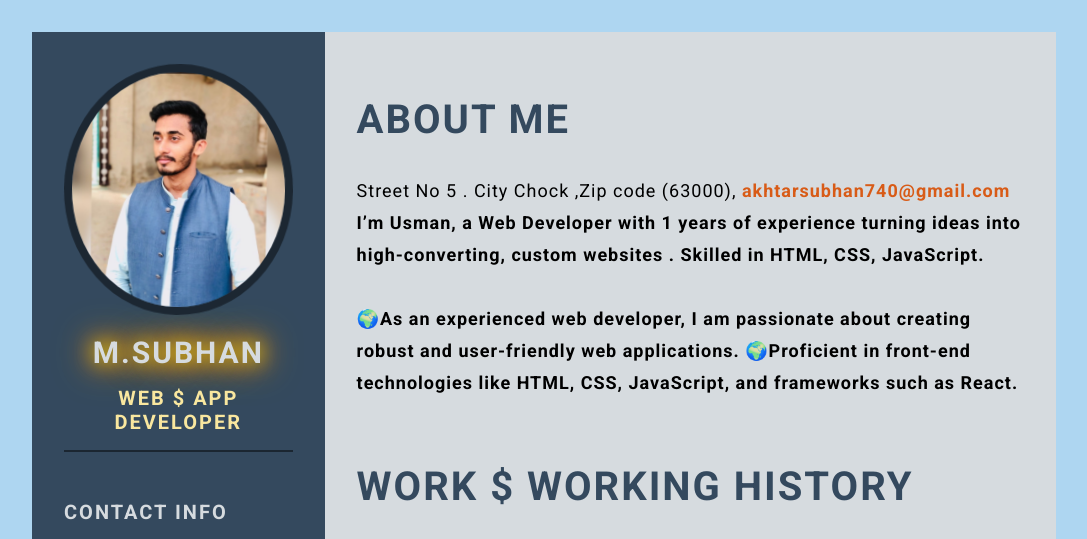
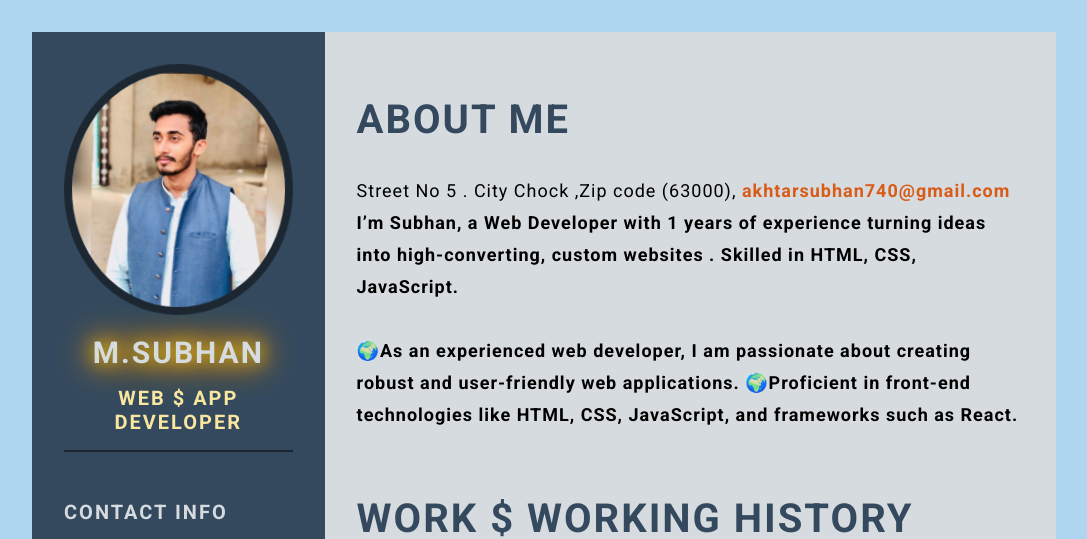
Before and after one commit to SubhanAkhtar755/My-CV, a plain HTML site: page index.html in a window 1280 px wide. Shown: the top 539 px of the page, without its empty margins (96-1183 px from the left). Drawn offline with nearby package versions, Linux system fonts and the light colour scheme.

Commit message:
create with html and css

```diff
--- a/index.html
+++ b/index.html
@@ -106,7 +106,7 @@
                     <p class="about-me-contents">
                         Street No 5 . City Chock ,Zip code (63000),
                         <a href="mailto:akhtarsubhan740@gmail.com">akhtarsubhan740@gmail.com</a><br />
-                        <span> I’m Usman, a Web Developer with 1 years of experience turning ideas into
+                        <span> I’m Subhan, a Web Developer with 1 years of experience turning ideas into
                             high-converting, custom websites . Skilled in HTML, CSS, JavaScript.
                             <br>
                             <br>🌍As an experienced web developer, I am passionate about creating robust and
```
